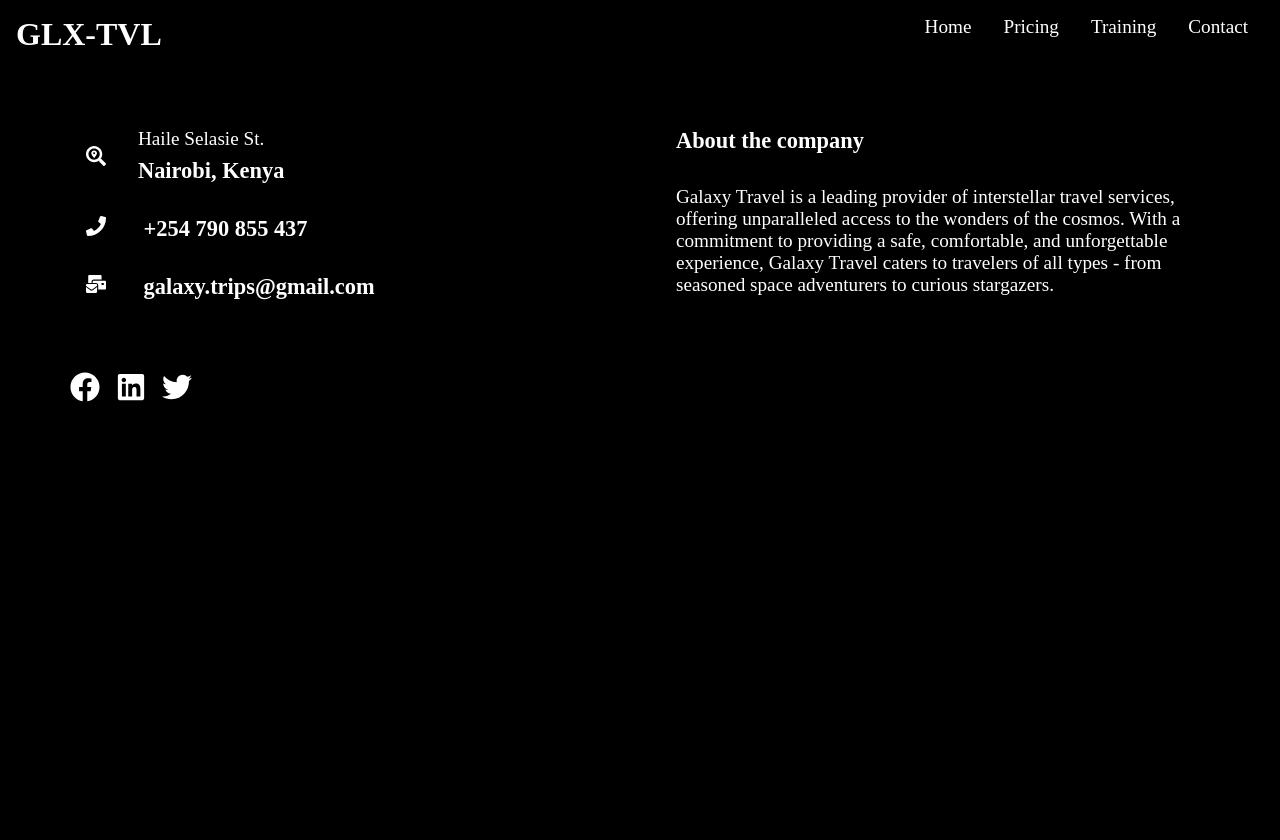
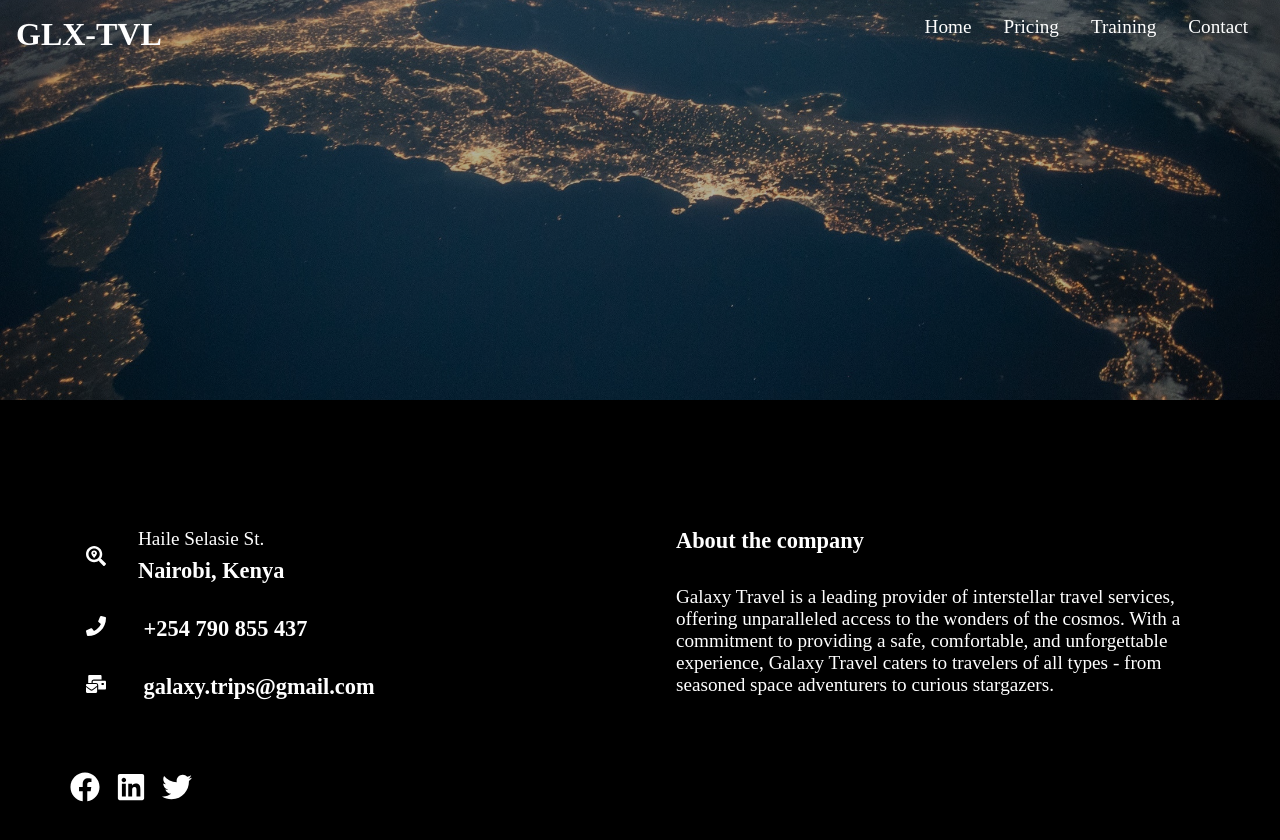
Before and after one commit to mwaurajr/Galaxy-Travel, a React (Create React App) app: page /pricing in a window 1280 px wide. Shown: the top 840 px of the page. Before the commit the page ends 800 px from the top, so only its background shows below. Built offline with nearby package versions, Linux system fonts and the light colour scheme.

Commit message:
debbuged stylings

```diff
--- a/src/components/HeroImage.css
+++ b/src/components/HeroImage.css
@@ -1,12 +1,12 @@
 .hero-img {
-    background: (0, 0, 0, .3);
+    background: rgba(0, 0, 0, .3);
     height: 50vh;
     width: 100%;
     position: relative;
 }
 
-.hero-img::before {
-    content: ('');
+.hero-img:before {
+    content: '';
     background: url('../assests/hero.jpg') no-repeat center center/cover;
     height: 100%;
     width: 100%;
@@ -17,7 +17,7 @@
 
 }
 
-.hero-img {
+.hero-img.heading {
     width: 100%;
     height: 100%;
     display: flex;
```
